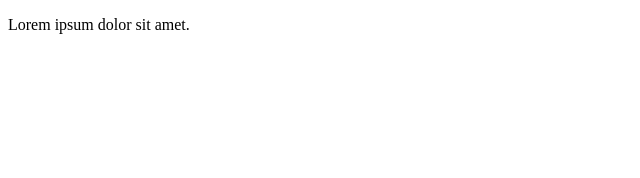
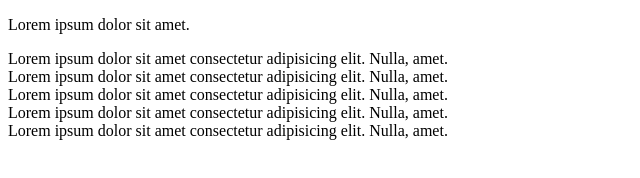
Before and after one commit to merlion-local/test2024, a plain HTML site: page index.html in a window 1280 px wide. Shown: the whole page, without its empty margins (0-640 px from the left). Drawn offline with Linux system fonts and the light colour scheme.

Commit message:
test_kostia

```diff
--- a/index.html
+++ b/index.html
@@ -1,13 +1,29 @@
 <!DOCTYPE html>
 <html lang="en">
-<head>
-    <link rel="stylesheet" href="style.css">
-    <meta charset="UTF-8">
-    <meta name="viewport" content="width=device-width, initial-scale=1.0">
+  <head>
+    <link rel="stylesheet" href="style.css" />
+    <meta charset="UTF-8" />
+    <meta name="viewport" content="width=device-width, initial-scale=1.0" />
     <title>Document</title>
-</head>
-<body>
+  </head>
+  <body>
     <p>Lorem ipsum dolor sit amet.</p>
-
-</body>
+    <div>
+      <div>
+        Lorem ipsum dolor sit amet consectetur adipisicing elit. Nulla, amet.
+      </div>
+      <div>
+        Lorem ipsum dolor sit amet consectetur adipisicing elit. Nulla, amet.
+      </div>
+      <div>
+        Lorem ipsum dolor sit amet consectetur adipisicing elit. Nulla, amet.
+      </div>
+      <div>
+        Lorem ipsum dolor sit amet consectetur adipisicing elit. Nulla, amet.
+      </div>
+      <div>
+        Lorem ipsum dolor sit amet consectetur adipisicing elit. Nulla, amet.
+      </div>
+    </div>
+  </body>
 </html>
```
